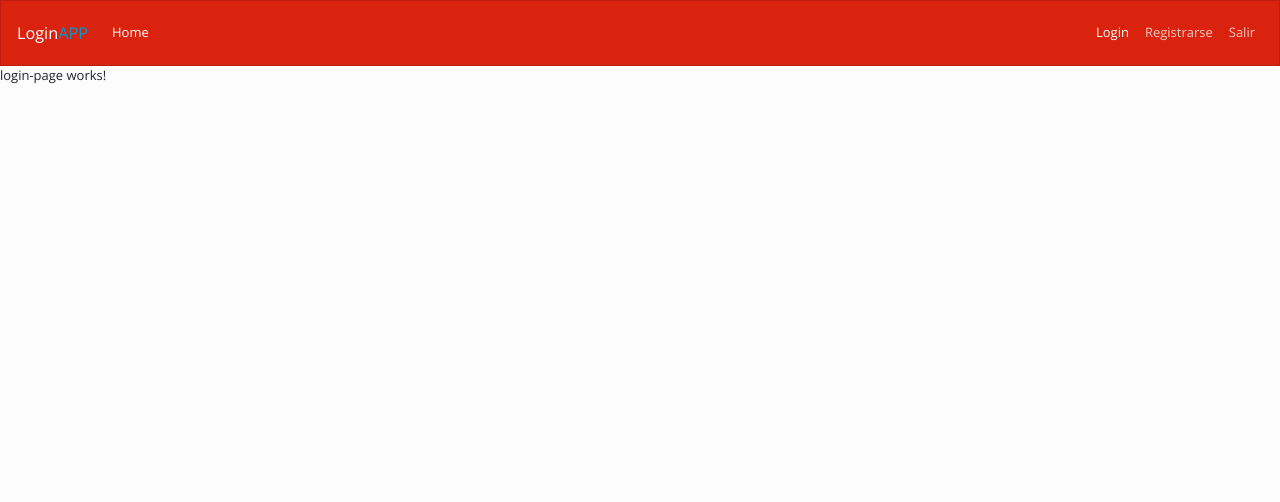
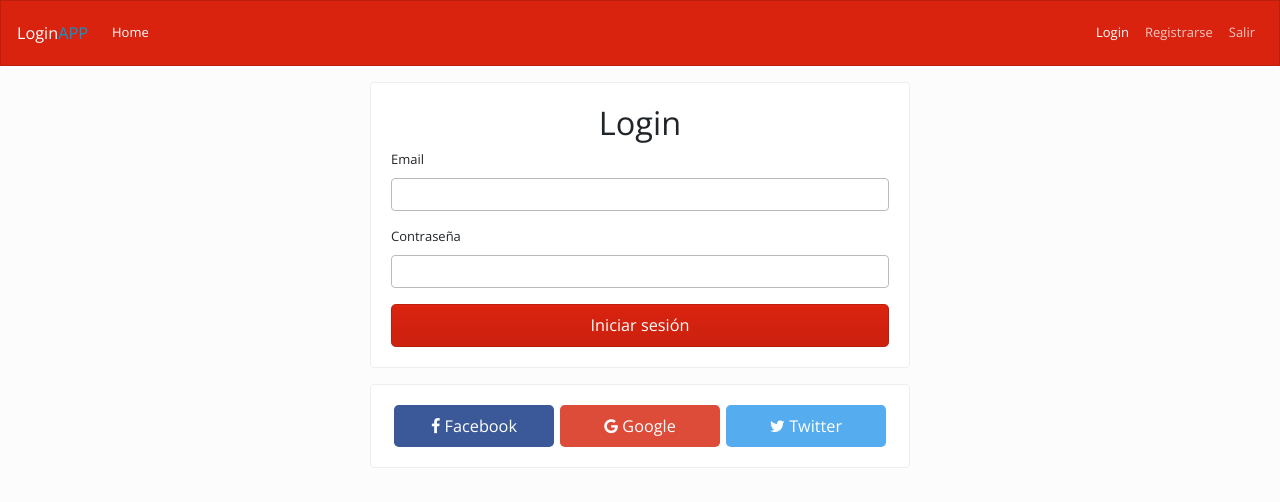
Before and after one commit to Llolloz/LoginAPP, an Angular app: page /login in a window 1280 px wide. Shown: the top 502 px of the page. Built offline with nearby package versions, Linux system fonts and the light colour scheme.

Commit message:
Maquetado de login y registro

```diff
--- a/src/app/app.component.html
+++ b/src/app/app.component.html
@@ -1,3 +1,5 @@
 <!--The content below is only a placeholder and can be replaced.-->
 <app-navbar></app-navbar>
-<router-outlet></router-outlet>
+<div class="container">
+  <router-outlet></router-outlet>
+</div>
--- a/src/app/componentes/home-page/home-page.component.html
+++ b/src/app/componentes/home-page/home-page.component.html
@@ -1,3 +1,9 @@
-<p>
-  home-page works!
-</p>
+<div class="jumbotron">
+  <h1 class="display-3">Inicio</h1>
+  <p class="lead">This is a simple hero unit, a simple jumbotron-style component for calling extra attention to featured content or information.</p>
+  <hr class="my-4">
+  <p>It uses utility classes for typography and spacing to space content out within the larger container.</p>
+  <p class="lead">
+    <a class="btn btn-primary btn-lg" href="#" role="button">Learn more</a>
+  </p>
+</div>
--- a/src/app/componentes/login-page/login-page.component.html
+++ b/src/app/componentes/login-page/login-page.component.html
@@ -1,3 +1,32 @@
-<p>
-  login-page works!
-</p>
+<div class="row">
+  <div class="col-md-6 mx-auto mt-3">
+    <div class="card">
+      <div class="card-body">
+        <h1 class="text-center">Login</h1>
+        <form action="">
+          <div class="form-group">
+            <label for="email">Email</label>
+            <input type="email" name="email" id="email" class="form-control">
+          </div>
+          <div class="form-group">
+            <label for="password">Contraseña</label>
+            <input type="password" name="password" id="password" class="form-control">
+          </div>
+          <input type="text" value="Iniciar sesión" class="btn btn-primary btn-block btn-lg">
+        </form>
+      </div>
+    </div>
+  </div>
+</div>
+
+<div class="row">
+  <div class="col-md-6 mx-auto mt-3">
+    <div class="card">
+      <div class="card-body d-flex justify-content-around">
+        <button class="btn btn-lg btn-facebook"><i class="fa fa-facebook"></i> Facebook</button>
+        <button class="btn btn-lg btn-google"><i class="fa fa-google"></i> Google</button>
+        <button class="btn btn-lg btn-twitter"><i class="fa fa-twitter"></i> Twitter</button>
+      </div>
+    </div>
+  </div>
+</div>
--- a/src/app/componentes/login-page/login-page.component.scss
+++ b/src/app/componentes/login-page/login-page.component.scss
@@ -0,0 +1,18 @@
+.btn-facebook, .btn-twitter, .btn-google{
+  width: 32%;
+}
+
+.btn-facebook{
+  background: #3b5998;
+  color: #ffffff;
+}
+
+.btn-google{
+  background: #dd4b39;
+  color: #ffffff;
+}
+
+.btn-twitter{
+  background: #55acee;
+  color: #ffffff;
+}
--- a/src/app/componentes/not-found-page/not-found-page.component.html
+++ b/src/app/componentes/not-found-page/not-found-page.component.html
@@ -1,3 +1,11 @@
-<p>
-  not-found-page works!
-</p>
+<div class="row mt-3">
+  <div class="col-md-6 mx-auto text-center">
+    <div class="card">
+      <h1>Oops!</h1>
+      <h2>404 Página no encontrada</h2>
+      <div class="card-body">
+        <a href="/" class="btn btn-primary btn-lg"><span class="fa fa-home"></span> Ir a la página de inicio</a>
+      </div>
+    </div>
+  </div>
+</div>
--- a/src/app/componentes/privado-page/privado-page.component.html
+++ b/src/app/componentes/privado-page/privado-page.component.html
@@ -1,3 +1,9 @@
-<p>
-  privado-page works!
-</p>
+<div class="jumbotron">
+  <h1 class="display-3">Bienvenido</h1>
+  <p class="lead">This is a simple hero unit, a simple jumbotron-style component for calling extra attention to featured content or information.</p>
+  <hr class="my-4">
+  <p>It uses utility classes for typography and spacing to space content out within the larger container.</p>
+  <p class="lead">
+    <a class="btn btn-primary btn-lg" href="#" role="button">Learn more</a>
+  </p>
+</div>
--- a/src/app/componentes/register-page/register-page.component.html
+++ b/src/app/componentes/register-page/register-page.component.html
@@ -1,3 +1,20 @@
-<p>
-  register-page works!
-</p>
+<div class="row">
+  <div class="col-md-6 mx-auto mt-3">
+    <div class="card">
+      <div class="card-body">
+        <h1 class="text-center">Registro</h1>
+        <form action="">
+          <div class="form-group">
+            <label for="email">Email</label>
+            <input type="email" name="email" id="email" class="form-control">
+          </div>
+          <div class="form-group">
+            <label for="password">Contraseña</label>
+            <input type="password" name="password" id="password" class="form-control">
+          </div>
+          <input type="text" value="Iniciar sesión" class="btn btn-primary btn-block btn-lg">
+        </form>
+      </div>
+    </div>
+  </div>
+</div>
```
